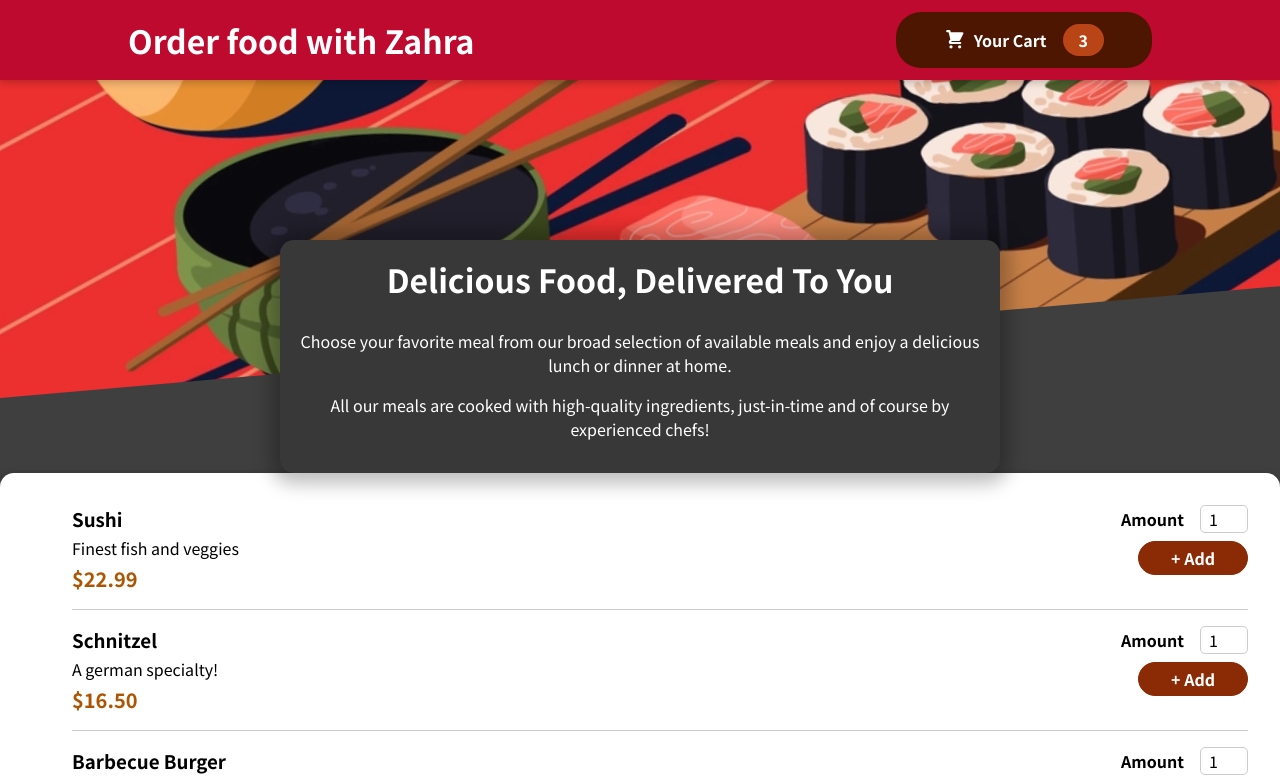
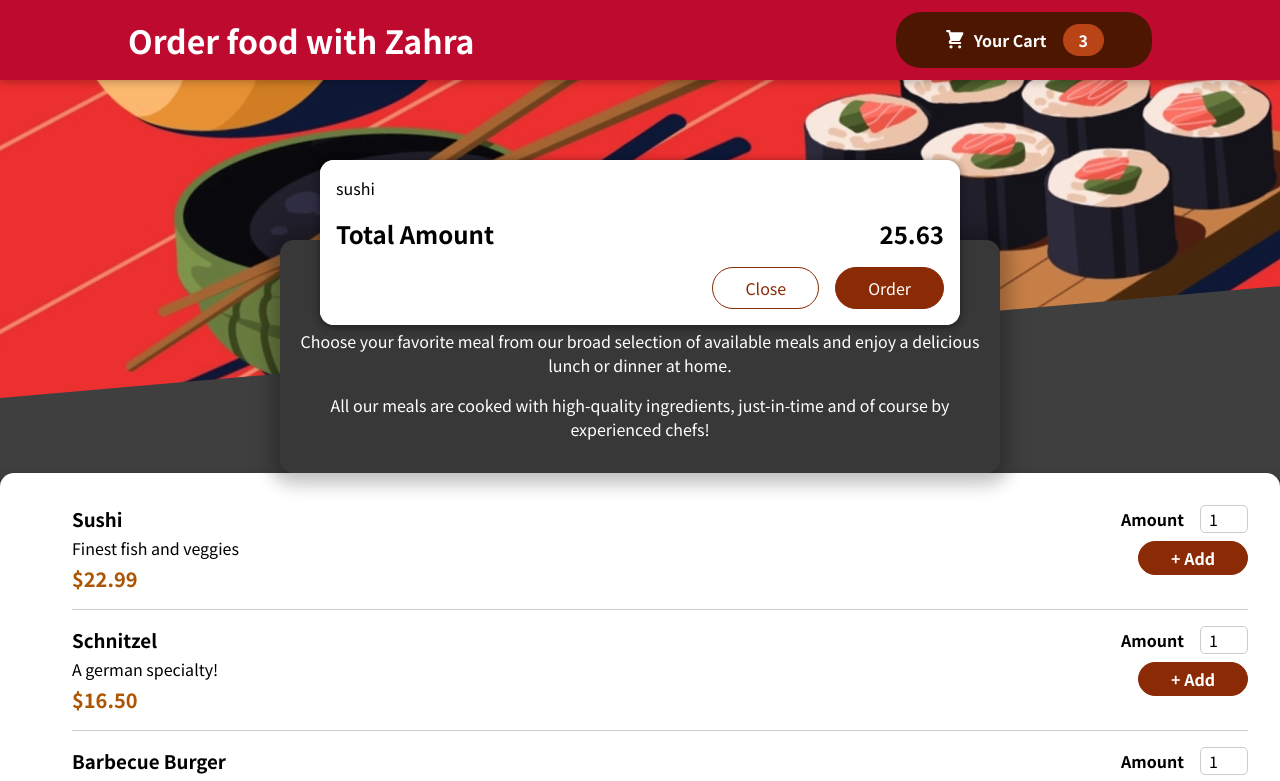
Before and after one commit to zahrajoulaei/OrderFoodApp, a React (Create React App) app: page / in a window 1280 px wide. Shown: the top 781 px of the page. Built offline with nearby package versions, Linux system fonts and the light colour scheme.

Commit message:
:tada: adding the modal

```diff
--- a/public/index.html
+++ b/public/index.html
@@ -28,6 +28,7 @@
   </head>
   <body>
     <noscript>You need to enable JavaScript to run this app.</noscript>
+    <div id ="overlays"></div>
     <div id="root"></div>
     <!--
       This HTML file is a template.
--- a/src/App.js
+++ b/src/App.js
@@ -1,9 +1,12 @@
 import { Fragment } from 'react';
 import Header from './components/Layout/Header';
 import Meals from './components/Meals/Meals';
+import Cart from './components/Cart/Cart';
+
 function App() {
   return (
     <Fragment>
+      <Cart />
         <Header />
         <main>
           <Meals />
--- /dev/null
+++ b/src/components/Cart/Cart.js
@@ -0,0 +1,23 @@
+import classes from './Cart.module.css';
+import Modal from '../UI/Modal';
+
+const Cart = (props) => {
+    const cartItems =
+        <ul className={classes['cart-items']}>{
+            [{ id: 'c1', name: 'sushi', amount: '2', price: 12.5 }].map((item) => <li>{item.name}</li>)
+        }</ul>;
+
+    return <Modal>
+        {cartItems}
+        <div className={classes.total}>
+            <span>Total Amount</span>
+            <span>25.63</span>
+        </div>
+        <div className={classes.actions}>
+            <button className={classes['button--alt']}>Close</button>
+            <button className={classes.button}>Order</button>
+        </div>
+    </Modal>
+};
+
+export default Cart;
--- /dev/null
+++ b/src/components/Cart/Cart.module.css
@@ -0,0 +1,46 @@
+.cart-items {
+    list-style: none;
+    margin: 0;
+    padding: 0;
+    max-height: 20rem;
+    overflow: auto;
+  }
+
+  .total {
+    display: flex;
+    justify-content: space-between;
+    align-items: center;
+    font-weight: bold;
+    font-size: 1.5rem;
+    margin: 1rem 0;
+  }
+
+  .actions {
+    text-align: right;
+  }
+
+  .actions button {
+    font: inherit;
+    cursor: pointer;
+    background-color: transparent;
+    border: 1px solid #8a2b06;
+    padding: 0.5rem 2rem;
+    border-radius: 25px;
+    margin-left: 1rem;
+  }
+
+  .actions button:hover,
+  .actions button:active {
+    background-color: #5a1a01;
+    border-color: #5a1a01;
+    color: white;
+  }
+
+  .actions .button--alt {
+    color: #8a2b06;
+  }
+
+  .actions .button {
+    background-color: #8a2b06;
+    color: white;
+  }
--- /dev/null
+++ b/src/components/UI/Modal.js
@@ -0,0 +1,24 @@
+import { Fragment } from 'react';
+import reactDom from 'react-dom';
+import classes from './Modal.module.css';
+
+const Backdrop = props => {
+    return <div className={classes.Backdrop}></div>
+};
+
+const ModalOverlay = props => {
+    return <div className={classes.modal}>
+        <div className={classes.content}>{props.children}</div>
+    </div>
+};
+
+const Modal = (props) => {
+    const portalElement = document.getElementById('overlays');
+    return <Fragment>
+        {reactDom.createPortal(<Backdrop />, portalElement)}
+        {reactDom.createPortal(<ModalOverlay>{props.children}</ModalOverlay>, portalElement)}
+        <ModalOverlay>{props.children}</ModalOverlay>
+    </Fragment>
+};
+
+export default Modal;
--- /dev/null
+++ b/src/components/UI/Modal.module.css
@@ -0,0 +1,40 @@
+.backdrop {
+    position: fixed;
+    top: 0;
+    left: 0;
+    width: 100%;
+    height: 100vh;
+    z-index: 20;
+    background-color: rgba(0, 0, 0, 0.75);
+  }
+
+  .modal {
+    position: fixed;
+    top: 20vh;
+    left: 5%;
+    width: 90%;
+    background-color: white;
+    padding: 1rem;
+    border-radius: 14px;
+    box-shadow: 0 2px 8px rgba(0, 0, 0, 0.25);
+    z-index: 30;
+    animation: slide-down 300ms ease-out forwards;
+  }
+
+  @media (min-width: 768px) {
+    .modal {
+      width: 40rem;
+      left: calc(50% - 20rem);
+    }
+  }
+
+  @keyframes slide-down {
+    from {
+      opacity: 0;
+      transform: translateY(-3rem);
+    }
+    to {
+      opacity: 1;
+      transform: translateY(0);
+    }
+  }
```
